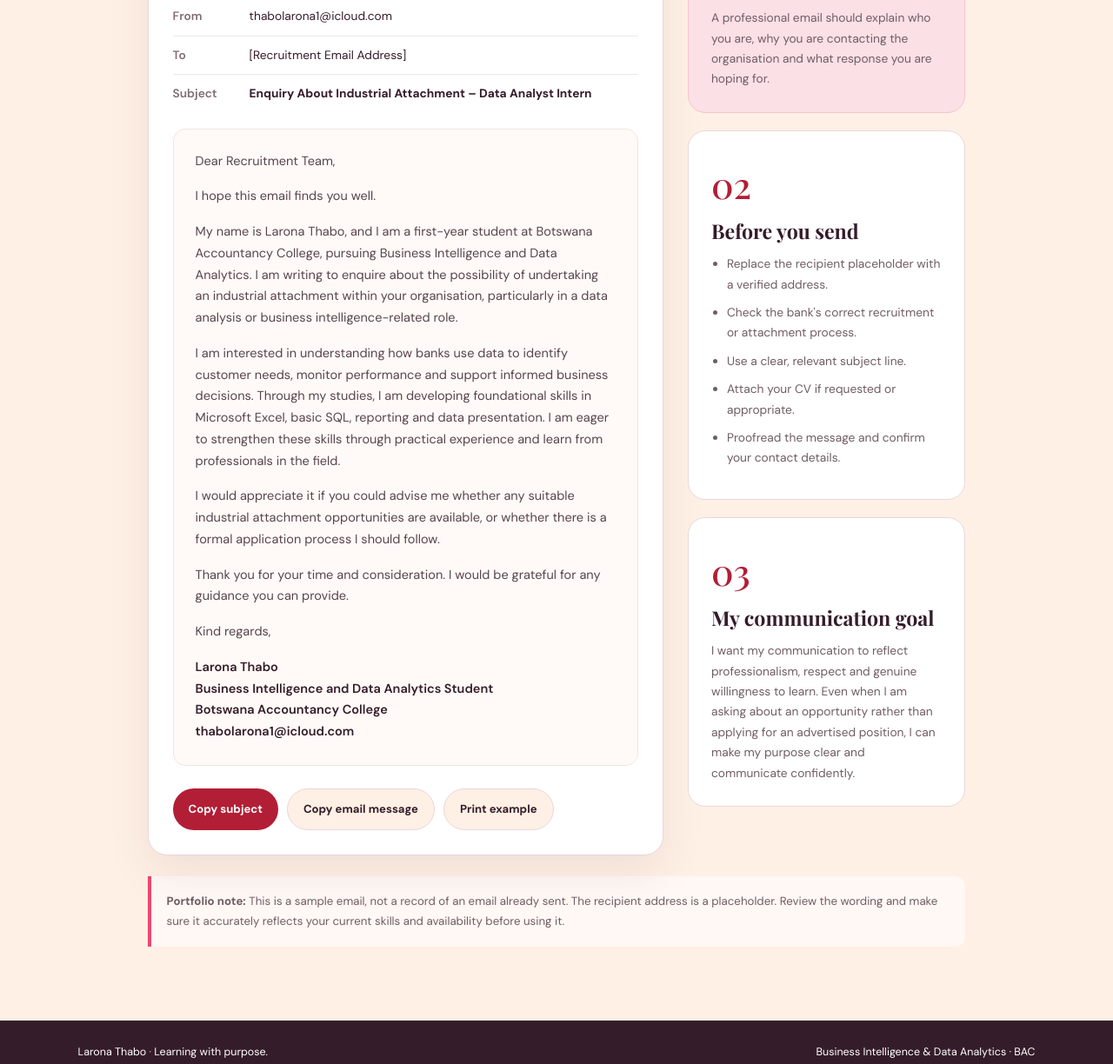
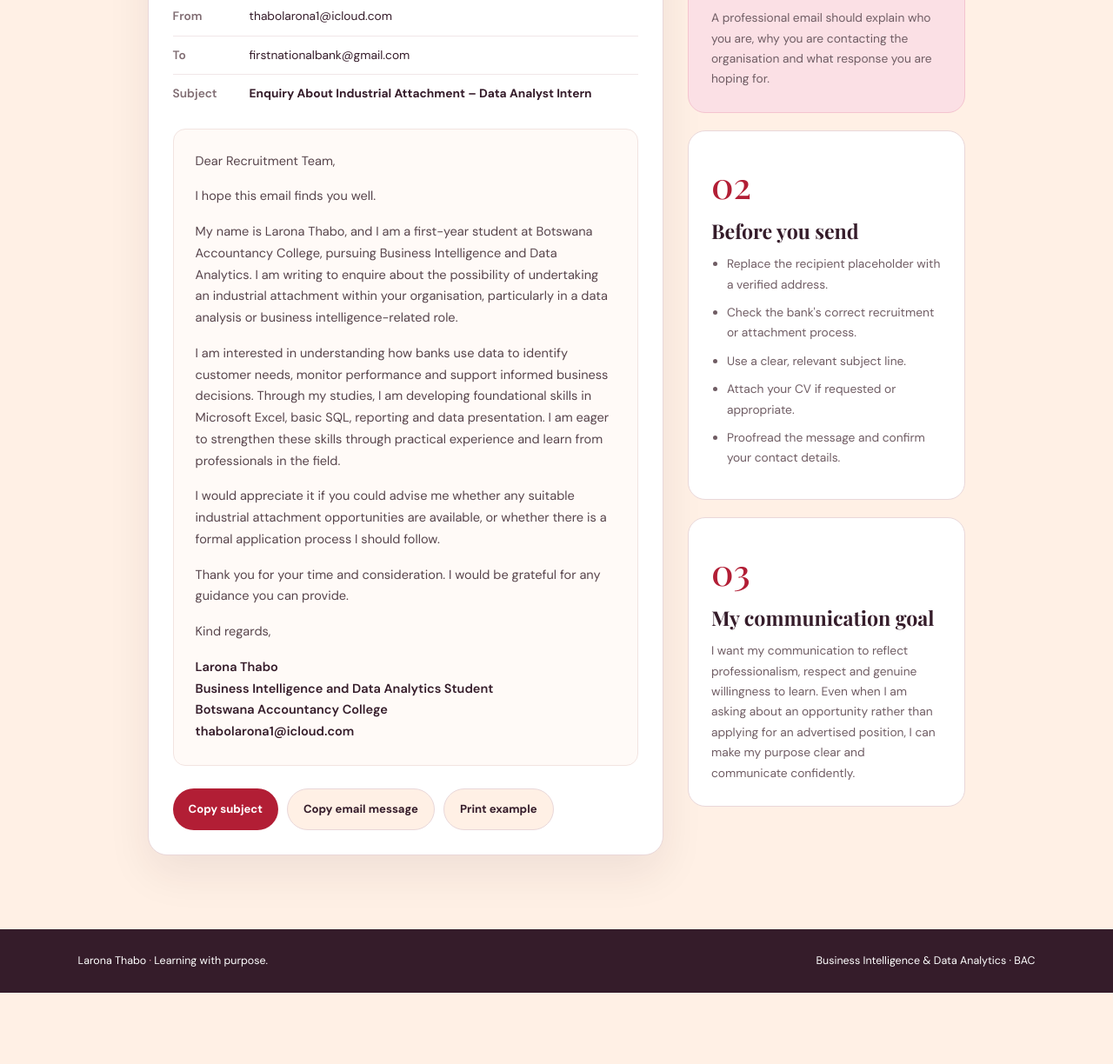
Before and after one commit to laronathabo/digital-portfolio-, a plain HTML site: page email-template.html in a window 1280 px wide. Shown: the part 756-1980 px from the top of the page at 87% size. After the commit the page ends 1898 px from the top, so only its background shows below. Drawn offline with nearby package versions, Linux system fonts and the light colour scheme.

Commit message:
Update email-template.html

```diff
--- a/email-template.html
+++ b/email-template.html
@@ -441,7 +441,7 @@
 
           <div class="meta-row">
             <span class="meta-label">To</span>
-            <span class="meta-value">[Recruitment Email Address]</span>
+            <span class="meta-value">firstnationalbank@gmail.com</span>
           </div>
 
           <div class="meta-row">
@@ -547,12 +547,6 @@
       </aside>
     </div>
 
-    <div class="reminder">
-      <strong>Portfolio note:</strong> This is a sample email, not a record
-      of an email already sent. The recipient address is a placeholder.
-      Review the wording and make sure it accurately reflects your current
-      skills and availability before using it.
-    </div>
   </main>
 
   <footer>
```
